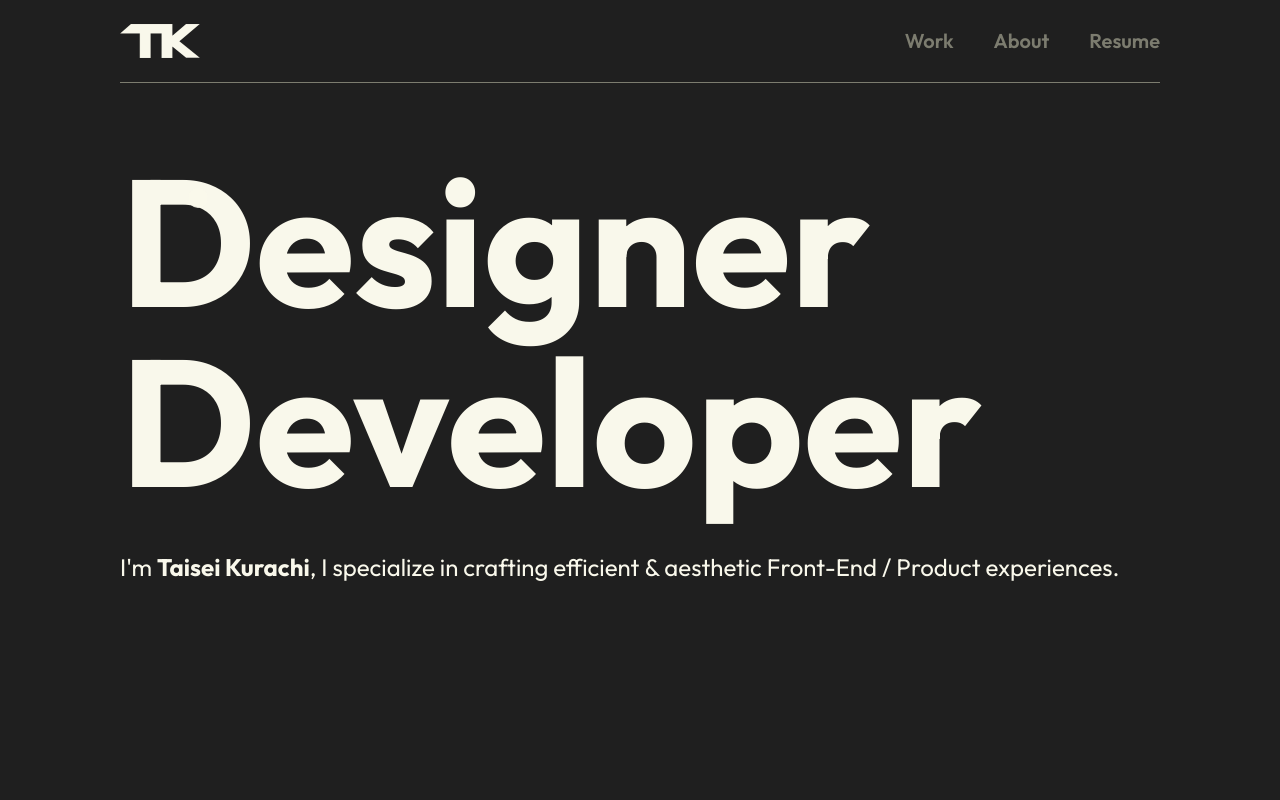
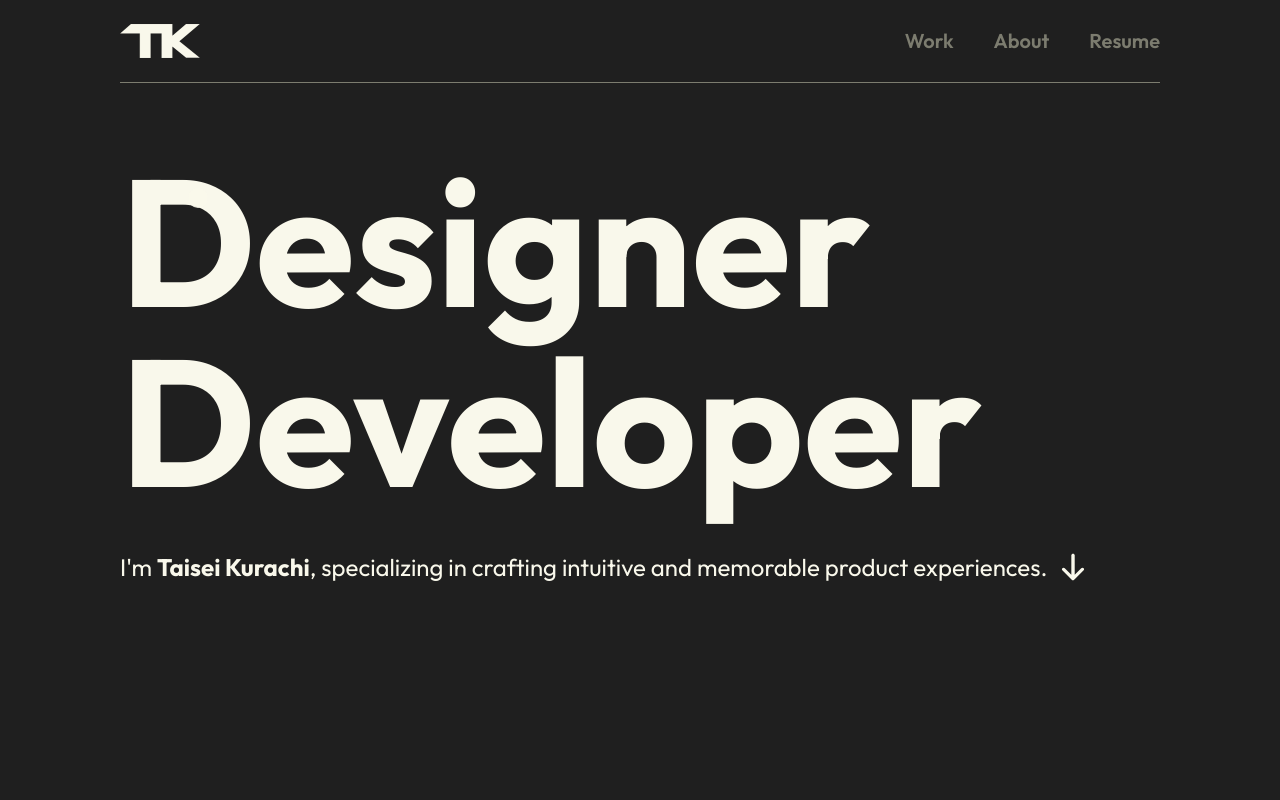
Before and after one commit to taikurachi/portfolio2, a Next.js app: page / in a window 1280 px wide. Shown: the top 800 px of the page. Built offline with nearby package versions, Linux system fonts and the light colour scheme.

Commit message:
fix accent text, add hero animations

```diff
--- a/app/components/hero/Hero.js
+++ b/app/components/hero/Hero.js
@@ -1,7 +1,6 @@
 import * as motion from "motion/react-client";
+import Image from "next/image";
 export default function Hero() {
-  const titleName = "Designer";
-
   return (
     <main className="p-10 max-w-[1120px] mx-auto h-svh flex items-center mt-[-100px]">
       <div>
@@ -64,10 +63,10 @@ export default function Hero() {
             i
           </motion.span>
           <motion.span
-            initial={{ x: 100, opacity: 0 }}
-            animate={{ x: 0, opacity: 1 }}
+            initial={{ scale: 0 }}
+            animate={{ scale: 1, rotate: 360 }}
             transition={{
-              duration: 1,
+              duration: 1.4,
               type: "spring",
               stiffness: 200,
               damping: 10,
@@ -105,6 +104,7 @@ export default function Hero() {
         >
           Developer
         </motion.h1>
+        <div className="flex items-center gap-4">
           <motion.p
             initial={{ scale: 0 }}
             animate={{ scale: 1 }}
@@ -118,10 +118,32 @@ export default function Hero() {
             }}
             className="text-xl md:text-2xl mt-10"
           >
-          I&apos;m <span className="font-bold">Taisei Kurachi</span>, I
-          specialize in crafting efficient & aesthetic Front-End / Product
+            I&apos;m <span className="font-bold">Taisei Kurachi</span>,
+            specializing in crafting intuitive and memorable product
             experiences.
           </motion.p>
+          <motion.div
+            initial={{ scale: 0 }}
+            animate={{ scale: 1, rotate: 360 }}
+            transition={{
+              duration: 1,
+              type: "spring",
+              stiffness: 200,
+              damping: 10,
+              ease: "linear",
+              delay: 2.4,
+            }}
+            className="mt-2"
+          >
+            <Image
+              src="/arrow-beige.svg"
+              className="-rotate-[135deg]"
+              width={20}
+              height={20}
+              alt="arrow image"
+            />
+          </motion.div>
+        </div>
       </div>
     </main>
   );
--- a/app/intbot/page.js
+++ b/app/intbot/page.js
@@ -76,16 +76,22 @@ export default function IntbotPage() {
             <ul className="list-disc ml-4">
               <li>
                 Increased user traffic by{" "}
-                <AccentText color="#EEE0FF">30%</AccentText>
+                <AccentText color="text-primary-lightPurple">30%</AccentText>
               </li>
               <li>
-                Built <AccentText color="#EEE0FF">typographic</AccentText> and{" "}
-                <AccentText color="#EEE0FF">layout</AccentText> system to
-                establish brand consistency and professionalism.
+                Built{" "}
+                <AccentText color="text-primary-lightPurple">
+                  typographic
+                </AccentText>{" "}
+                and{" "}
+                <AccentText color="text-primary-lightPurple">layout</AccentText>{" "}
+                system to establish brand consistency and professionalism.
               </li>
               <li>
                 Created reusable{" "}
-                <AccentText color="#EEE0FF">React + TypeScript</AccentText>{" "}
+                <AccentText color="text-primary-lightPurple">
+                  React + TypeScript
+                </AccentText>{" "}
                 components for scalability and efficiency.
               </li>
             </ul>
```
Lines whose indentation alone changed are shown as unchanged.
